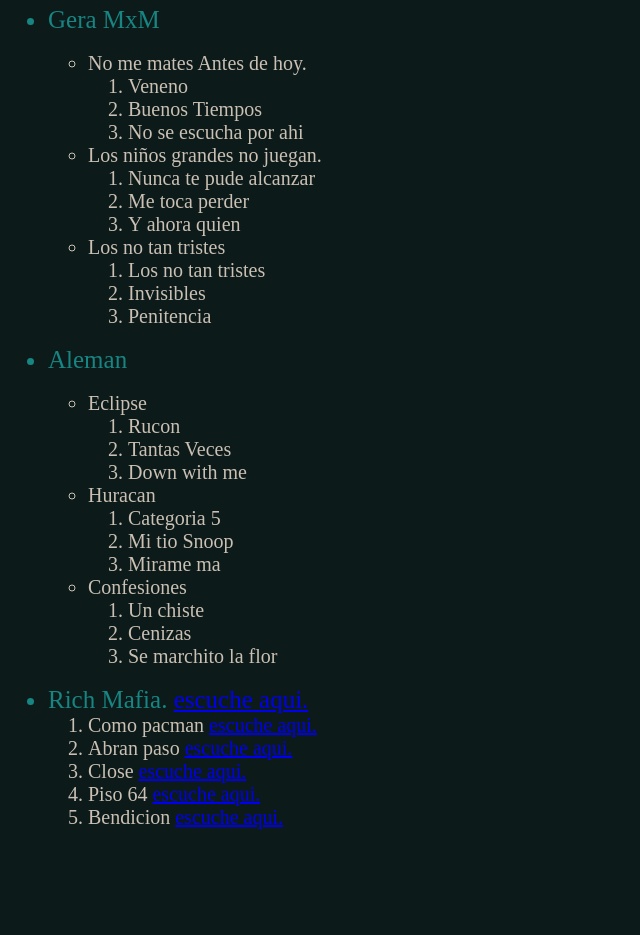
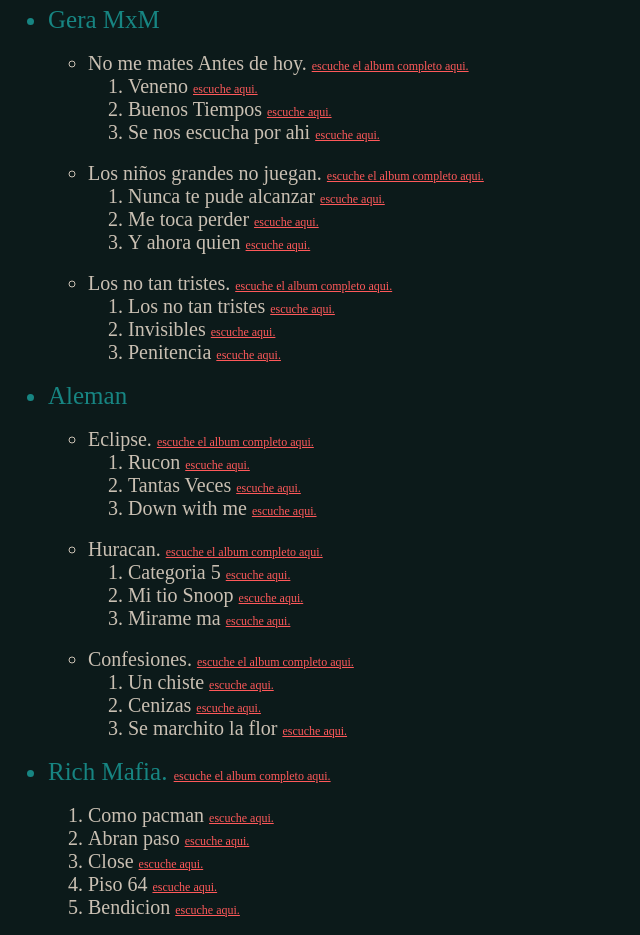
Before and after one commit to Jorge-Espinosa22/Rich-Mafia, a plain HTML site: page index.html in a window 1280 px wide. Shown: the part 2660-3595 px from the top of the page, without its empty margins (0-640 px from the left). Before the commit the page ends 3505 px from the top, so only its background shows below. Drawn offline with Linux system fonts and the light colour scheme.

Commit message:
Links de canciones

```diff
--- a/index.html
+++ b/index.html
@@ -119,53 +119,54 @@
     <ul>
         <li class="dato-importante"> Gera MxM</li> <br>
         <ul>
-            <li>No me mates Antes de hoy.</li>
+            <li>No me mates Antes de hoy. <a href="https://www.youtube.com/watch?v=rHaQ7A1XJ8g&t=1680s">escuche el album completo aqui.</a></li>
             <ol>
-                <li>Veneno</li>
-                <li>Buenos Tiempos</li>
-                <li>No se escucha por ahi</li>
-            </ol><!--Lista ordenada-->
-            <li>Los niños grandes no juegan.</li>
+                <li>Veneno <a href="https://youtu.be/KMU-XNerSF0?si=IeTWxP3v_K7iqb_a">escuche aqui.</a></li>
+                <li>Buenos Tiempos <a href="https://youtu.be/YieV_AT8Ak8?si=vG79SDbmtqETd0ke">escuche aqui.</a></li>
+                <li>Se nos escucha por ahi <a href="https://youtu.be/oFRsr5AZk88?si=kVVRAwBSj8Qi3ZVe">escuche aqui.</a></li>
+            </ol><!--Lista ordenada--> <br>
+            <li>Los niños grandes no juegan. <a href="https://youtu.be/KGmtRNtXdI0?si=xupgCW0ZzSGbfGPI">escuche el album completo aqui.</a></li>
             <ol>
-                <li>Nunca te pude alcanzar</li>
-                <li>Me toca perder</li>
-                <li>Y ahora quien</li>
-            </ol>
-            <li>Los no tan tristes</li>
+                <li>Nunca te pude alcanzar <a href="https://youtu.be/H1ASw2INYkI?si=ok0ddr2N8i9sLHVf">escuche aqui.</a></li>
+                <li>Me toca perder <a href="https://youtu.be/AKiMoNr-spo?si=vMX1imGPajaowsuW">escuche aqui.</a></li>
+                <li>Y ahora quien <a href="https://youtu.be/RG7k6H22Hnw?si=YawomFLA8DLvk7p_">escuche aqui.</a></li>
+            </ol> <br>
+            <li>Los no tan tristes. <a href="https://www.youtube.com/watch?v=bUsqVYxiqyY&list=PLSBWvYm8t6ubTZHJ8k66b9qs0i_mYbaCu">escuche el album completo aqui.</a></li>
             <ol>
-                <li>Los no tan tristes</li>
-                <li>Invisibles</li>
-                <li>Penitencia</li>
+                <li>Los no tan tristes <a href="https://youtu.be/R6o8OKMSMhg?si=vNJcOJPQPS05k2v5">escuche aqui.</a></li>
+                <li>Invisibles <a href="https://youtu.be/WueEyvW5-Pk?si=ZUFigi6R6EMewUaQ">escuche aqui.</a></li>
+                <li>Penitencia <a href="https://youtu.be/LOLBmOVhEAE?si=zDrYR_gAIoRZZb7D">escuche aqui.</a></li>
             </ol>
         </ul> <br>
         <li class="dato-importante"> Aleman</li> <br>
         <ul>
-            <li>Eclipse</li>
+            <li>Eclipse. <a href="https://www.youtube.com/watch?v=1ce51F41V8E&list=PLLNV8xbfak47i1vzorQoTW-yiV9er-G24
+                ">escuche el album completo aqui.</a></li>
             <ol>
-                <li>Rucon</li>
-                <li>Tantas Veces</li>
-                <li>Down with me</li>
-            </ol><!--Lista ordenada-->
-            <li>Huracan</li>
+                <li>Rucon <a href="https://youtu.be/Z9nO06QyqTc?si=DDCPYw3iDnp-LBe0">escuche aqui.</a></li>
+                <li>Tantas Veces <a href="https://youtu.be/aPcnL9U-yjQ?si=Imkq9w-SgtxQVtUR">escuche aqui.</a></li>
+                <li>Down with me <a href="https://youtu.be/KFCjWWM5Yzw?si=CXUdfsUdAqwBkBqM">escuche aqui.</a></li>
+            </ol><!--Lista ordenada--> <br>
+            <li>Huracan. <a href="https://www.youtube.com/watch?v=kD4DLQeOMAI&list=PLSBWvYm8t6uZk8rTpqUvfuKM2N6-iGKen">escuche el album completo aqui.</a></li>
             <ol>
-                <li>Categoria 5</li>
-                <li>Mi tio Snoop</li>
-                <li>Mirame ma</li>
-            </ol>
-            <li>Confesiones</li>
+                <li>Categoria 5 <a href="https://youtu.be/RDP0ZzPrp0Q?si=lNL9W8BLKEE35AET">escuche aqui.</a></li>
+                <li>Mi tio Snoop <a href="https://youtu.be/tnNiSgovl4U?si=zm8TcOcCJ-1PDIN7">escuche aqui.</a></li>
+                <li>Mirame ma <a href="https://youtu.be/hXMi471W7eI?si=2pVnF3vpBEOgzZ6y">escuche aqui.</a></li>
+            </ol><br>
+            <li>Confesiones. <a href="https://youtu.be/g9kTds2H4lg?si=NBbEM2IGE3l3t7gU">escuche el album completo aqui.</a></li>
             <ol>
-                <li>Un chiste</li>
-                <li>Cenizas</li>
-                <li>Se marchito la flor</li>
+                <li>Un chiste <a href="https://youtu.be/kgQFxGnoNDM?si=OhoWJsVaUwO41xQX">escuche aqui.</a></li>
+                <li>Cenizas <a href="https://youtu.be/iy7RKphoueU?si=Hvx5nfVj9CF7uFov">escuche aqui.</a></li>
+                <li>Se marchito la flor <a href="https://youtu.be/NMmVZETe_pQ?si=fKe6Eer9xk8FWppE">escuche aqui.</a></li>
             </ol>
         </ul> <br>
-        <li class="dato-importante">Rich Mafia. <a href="https://www.youtube.com/watch?v=MD_MGqCd0pA&list=PLLNV8xbfak44h-H-e4VwNHwa7XMygb3N1">escuche aqui.</a></li>
-        <ol>
+        <li class="dato-importante">Rich Mafia. <a href="https://www.youtube.com/watch?v=MD_MGqCd0pA&list=PLLNV8xbfak44h-H-e4VwNHwa7XMygb3N1">escuche el album completo aqui.</a></li>
+        <ol> <br>
             <li>Como pacman <a href="https://youtu.be/p9BK6E_kNJU?si=CJiidCvR4X3GVcTy">escuche aqui.</a> </li>
-            <li>Abran paso <a href="https://www.youtube.com/watch?v=MD_MGqCd0pA&list=PLLNV8xbfak44h-H-e4VwNHwa7XMygb3N1">escuche aqui.</a></li>
-            <li>Close <a href="https://www.youtube.com/watch?v=MD_MGqCd0pA&list=PLLNV8xbfak44h-H-e4VwNHwa7XMygb3N1">escuche aqui.</a></li>
-            <li>Piso 64 <a href="https://www.youtube.com/watch?v=MD_MGqCd0pA&list=PLLNV8xbfak44h-H-e4VwNHwa7XMygb3N1">escuche aqui.</a></li>
-            <li>Bendicion <a href="https://www.youtube.com/watch?v=MD_MGqCd0pA&list=PLLNV8xbfak44h-H-e4VwNHwa7XMygb3N1">escuche aqui.</a></li>
+            <li>Abran paso <a href="https://youtu.be/MD_MGqCd0pA?si=sYrp24NtNpUbREXk">escuche aqui.</a></li>
+            <li>Close <a href="https://youtu.be/WG6VEqtxWeE?si=C8dhDZKhz1Nm9bDg">escuche aqui.</a></li>
+            <li>Piso 64 <a href="https://youtu.be/twA2svX_y74?si=f63kRG7rioSZFaH8">escuche aqui.</a></li>
+            <li>Bendicion <a href="https://youtu.be/5W0ykGd2MHc?si=ZPGcloMmAugrObvM">escuche aqui.</a></li>
         </ol>
 
     </ul>
--- a/style.css
+++ b/style.css
@@ -61,3 +61,8 @@ span{
     height: 250px;
     width: 250px;
 }
+
+a{
+    color: #FF595A;
+    font-size: 12px;
+}
```
